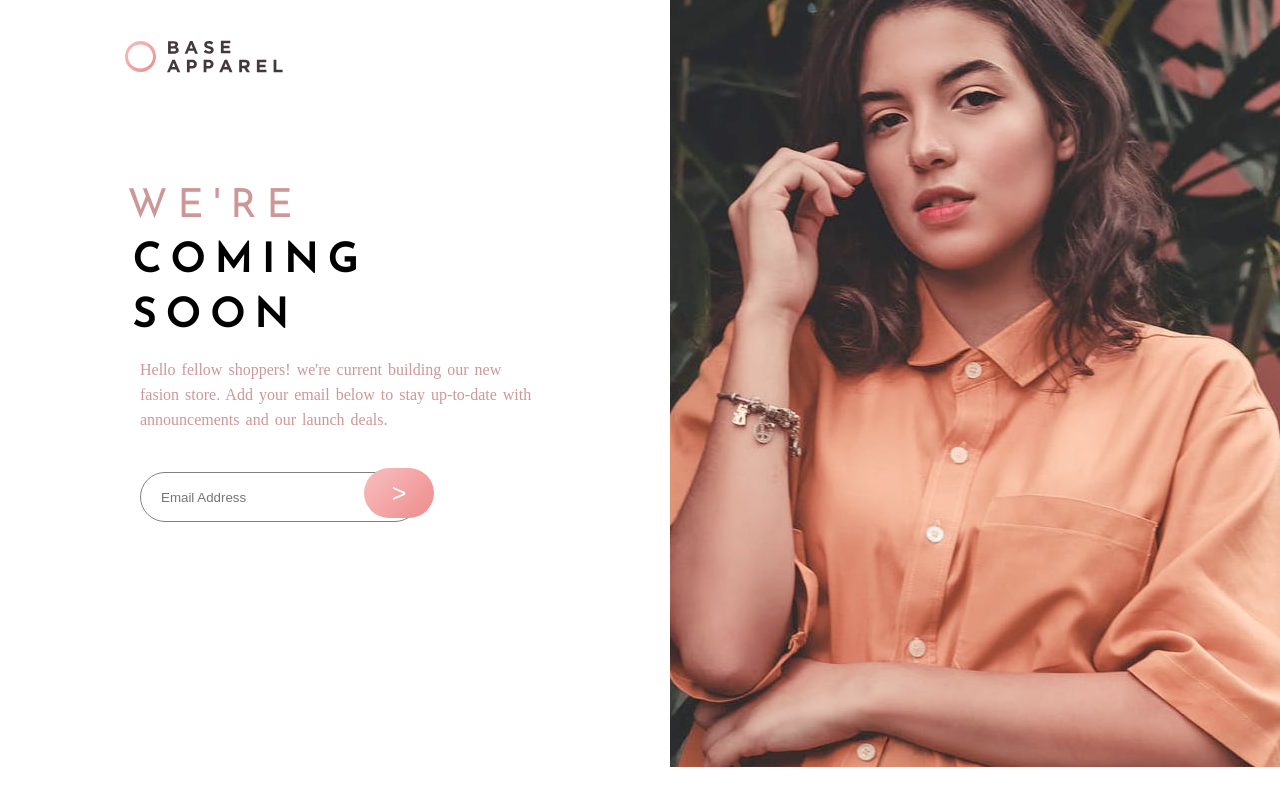
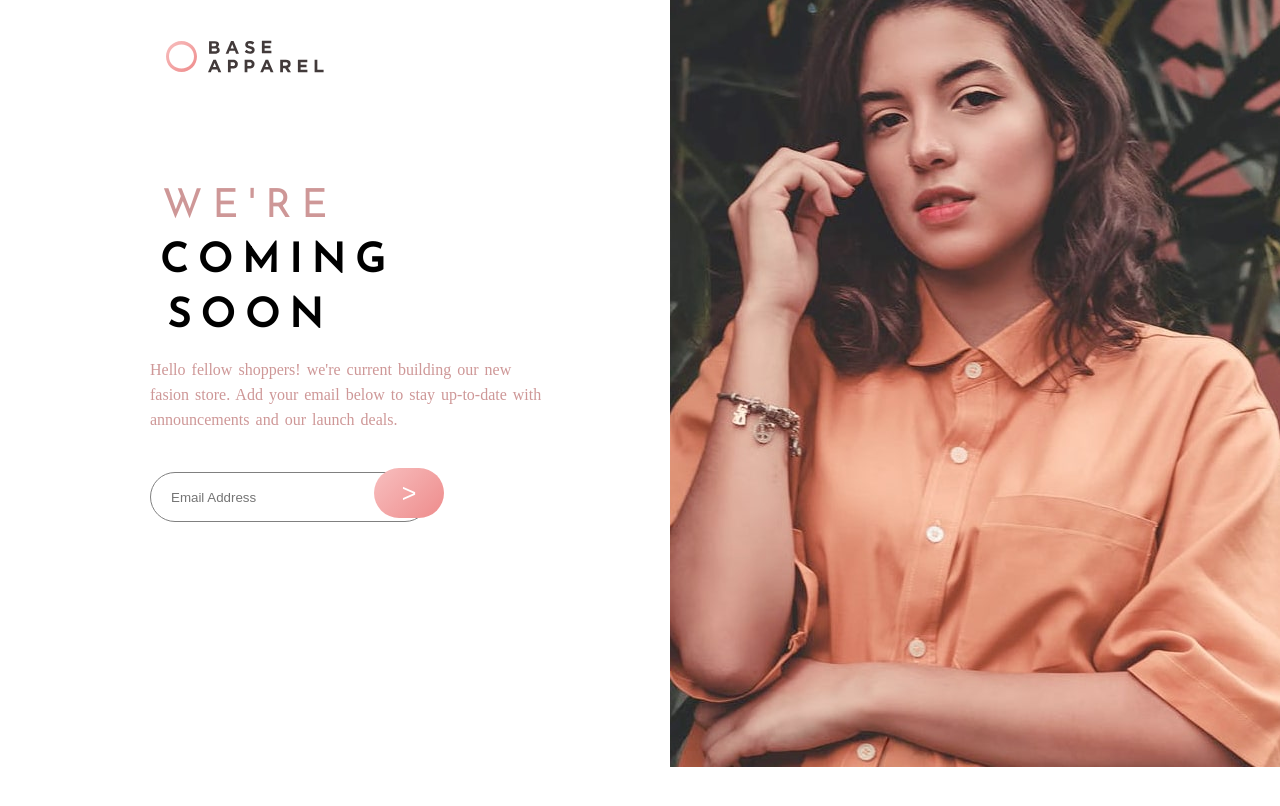
Before and after one commit to mhameen/accessA4, a plain HTML site: page index.html in a window 1280 px wide. Drawn offline with Linux system fonts and the light colour scheme.

Commit message:
updated margin

```diff
--- a/styles.css
+++ b/styles.css
@@ -95,27 +95,27 @@ button{
         flex-direction: row-reverse;
      }
     .t1{
-        margin-left:-910px;
+        margin-left:-110%;
     }
 
     .t2{
-        margin-left:-835px;
+        margin-left:-95%;
         line-height: 60px;
     }
 
     .t3{
-        margin-left:-910px;
+        margin-left:-110%;
     }
     .para{
-        margin-left:-530px;
+        margin-left:-30%;
         max-width: 400px;
        text-align: left;
     }
     .logo{
-        margin-left:125px;
+        margin-left:13%;
     }
     input{
-        margin-left: -530px;
+        margin-left: -30%;
     }
 
 
```
